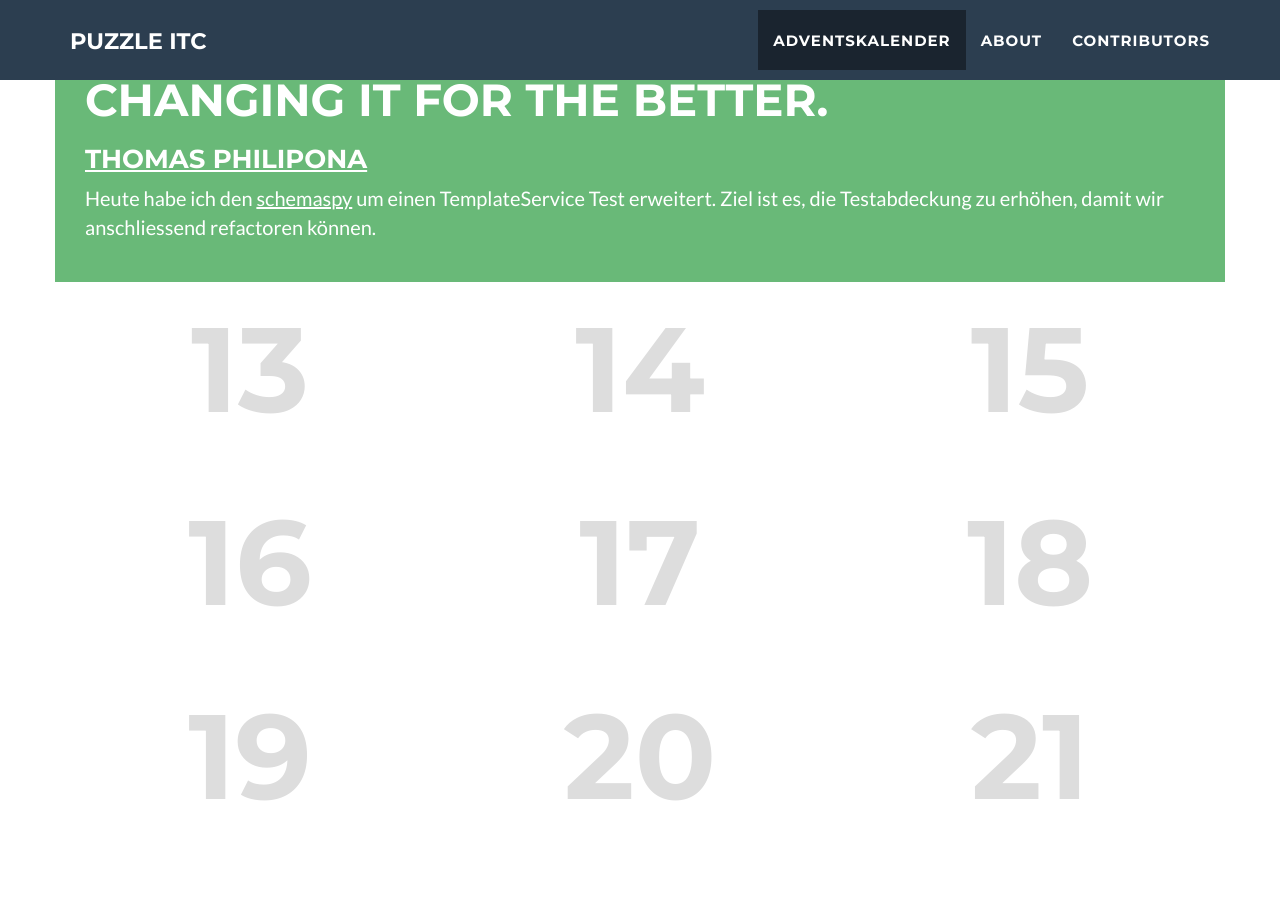
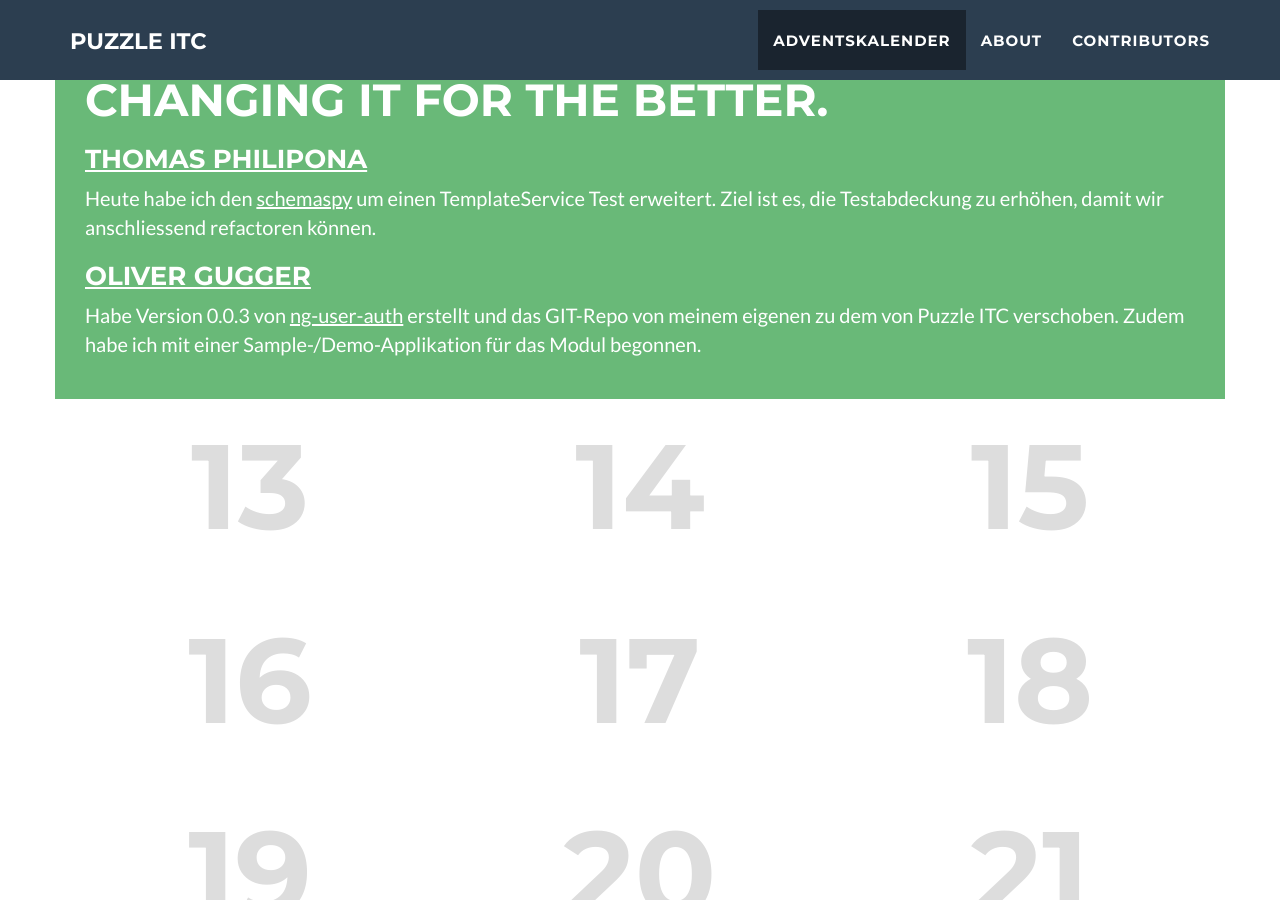
Before and after one commit to puzzle/opensource-advent-challenge-2015, a Jekyll site: the page built from index.html, in a window 1280 px wide and 900 px high, scrolled down 1818 px. Built offline with Jekyll 4.4.1, drawn with Linux system fonts in a browser that asks for light colours; nearby versions of some CDN libraries.

Commit message:
Added my contribution for day 11

```diff
--- a/_doors/11.markdown
+++ b/_doors/11.markdown
@@ -7,3 +7,6 @@ active: true
 
 ### [Thomas Philipona](https://github.com/phil-pona)
 Heute habe ich den [schemaspy](https://github.com/drnoa/schemaspy) um einen TemplateService Test erweitert. Ziel ist es, die Testabdeckung zu erhöhen, damit wir anschliessend refactoren können.
+
+### [Oliver Gugger](https://github.com/guggero)
+Habe Version 0.0.3 von [ng-user-auth](https://github.com/puzzle/ng-user-auth) erstellt und das GIT-Repo von meinem eigenen zu dem von Puzzle ITC verschoben. Zudem habe ich mit einer Sample-/Demo-Applikation für das Modul begonnen.
```
